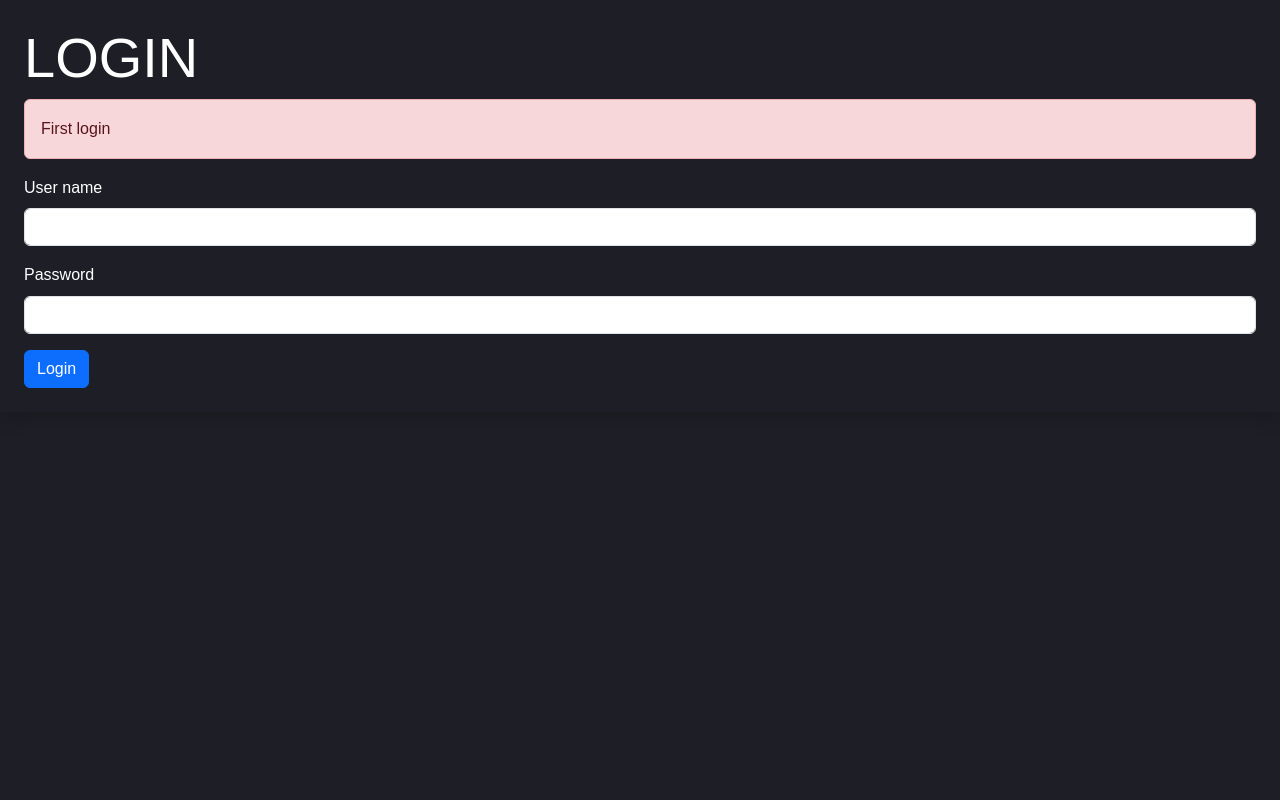
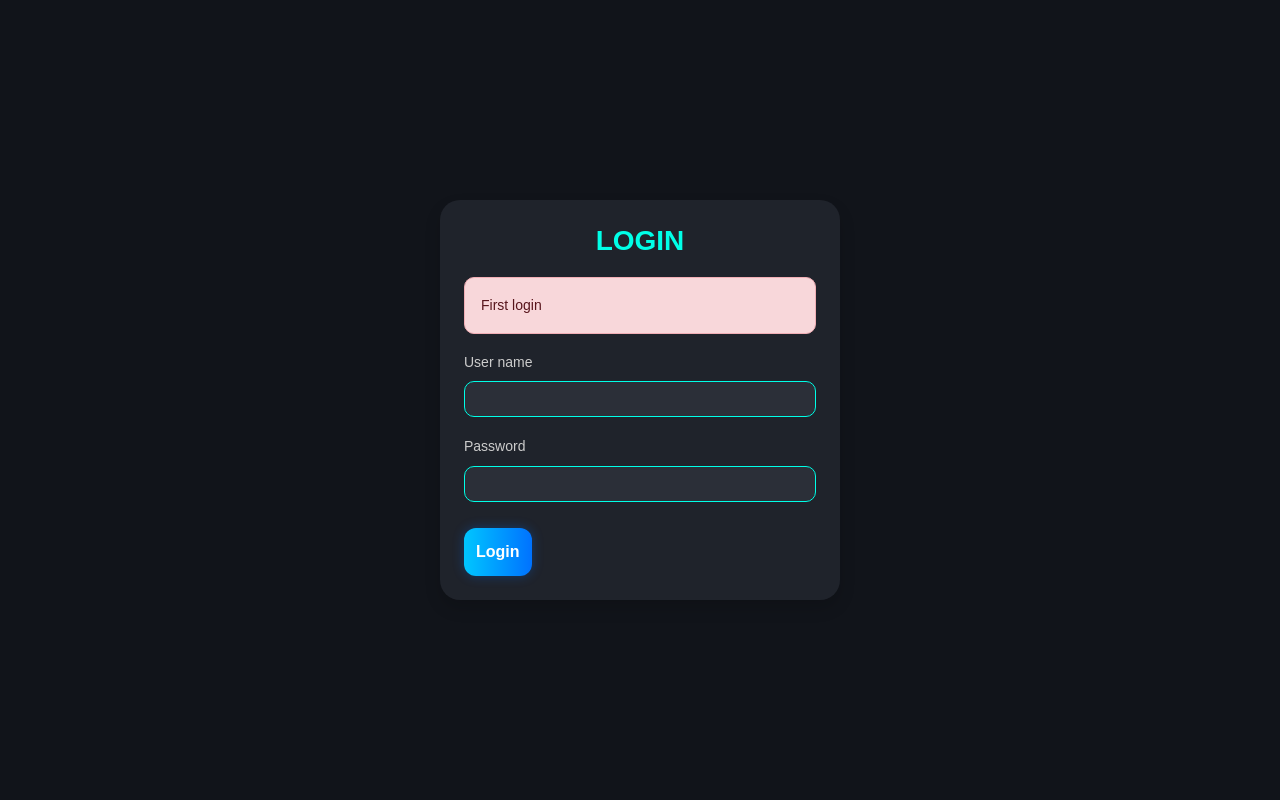
Before and after one commit to Shiva1504/Task_Management_System-Using-PHP-and-MySQL, a PHP site: the page made by login.php in a window 1280 px wide. Run offline with PHP 8.4, Linux system fonts and the light colour scheme.

Commit message:
Updated CSS in login Page

```diff
--- a/css/style.css
+++ b/css/style.css
@@ -522,3 +522,81 @@ select option {
 .delete-btn:hover {
 	background: linear-gradient(to right, #f9d423, #ff4e50);
 }
+
+/* Login Page Styling */
+body.login-body {
+	background-color: #11141a;
+	height: 100vh;
+	display: flex;
+	align-items: center;
+	justify-content: center;
+	font-family: 'Poppins', sans-serif;
+  }
+
+  /* Login Card */
+  form.shadow.p-4 {
+	background: #1f232b;
+	color: #fff;
+	border-radius: 20px;
+	width: 100%;
+	max-width: 400px;
+	box-shadow: 0 0 20px rgba(0, 255, 255, 0.08);
+	padding: 40px 30px;
+  }
+
+  /* Login Title */
+  form h3.display-4 {
+	font-size: 28px;
+	margin-bottom: 20px;
+	color: #00ffe7;
+	text-align: center;
+	font-weight: 600;
+  }
+
+  /* Labels */
+  form label {
+	color: #ccc;
+	font-size: 14px;
+	margin-bottom: 5px;
+  }
+
+  /* Input Fields */
+  form input.form-control {
+	background-color: #2b2f38;
+	border: 1px solid #00ffe7;
+	border-radius: 10px;
+	color: #fff;
+	font-size: 15px;
+  }
+
+  form input.form-control:focus {
+	background-color: #2b2f38;
+	border-color: #00fff7;
+	box-shadow: 0 0 10px rgba(0, 255, 255, 0.3);
+	color: #fff;
+  }
+
+  /* Submit Button */
+  form button.btn.btn-primary {
+	background: linear-gradient(to right, #00c6ff, #0072ff);
+	border: none;
+	border-radius: 12px;
+	padding: 12px;
+	font-weight: bold;
+	font-size: 16px;
+	margin-top: 10px;
+	box-shadow: 0 0 12px #0072ff50;
+	transition: all 0.3s ease;
+  }
+
+  form button.btn.btn-primary:hover {
+	background: linear-gradient(to right, #0072ff, #00c6ff);
+	box-shadow: 0 0 20px rgba(0, 255, 255, 0.3);
+  }
+
+  /* Alerts */
+  .alert {
+	font-size: 14px;
+	margin-bottom: 15px;
+	border-radius: 10px;
+  }
```
